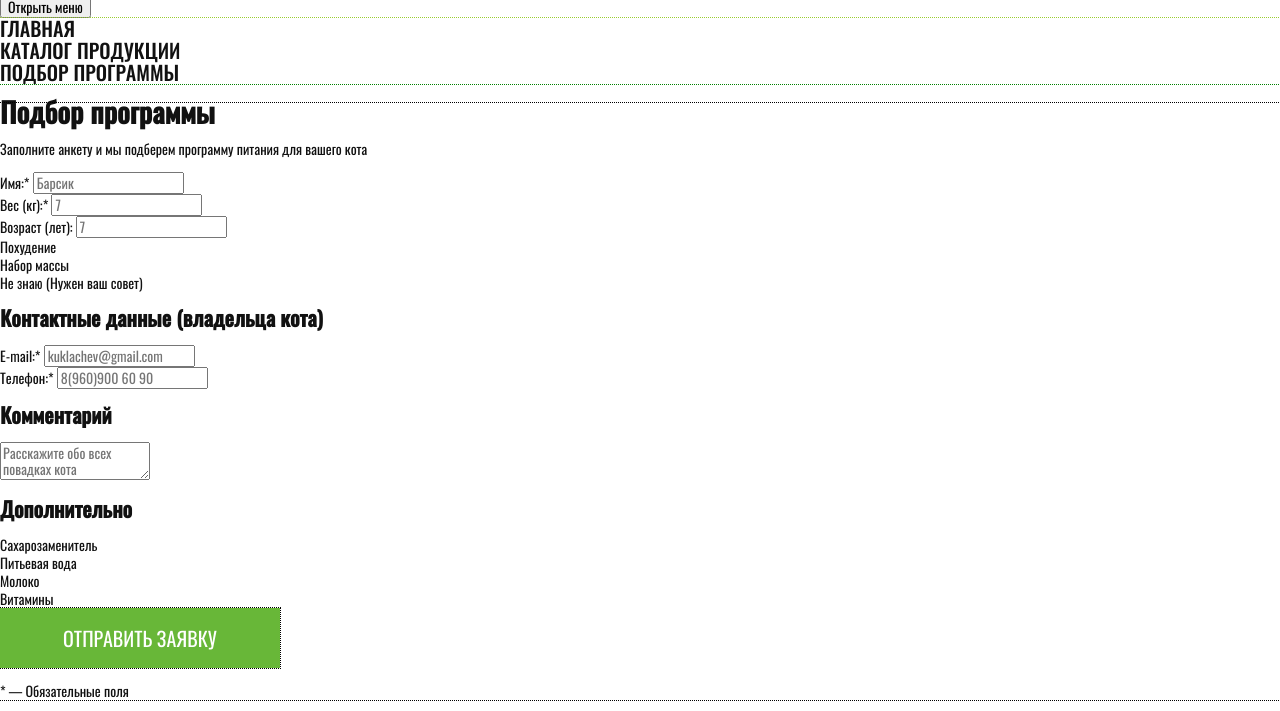
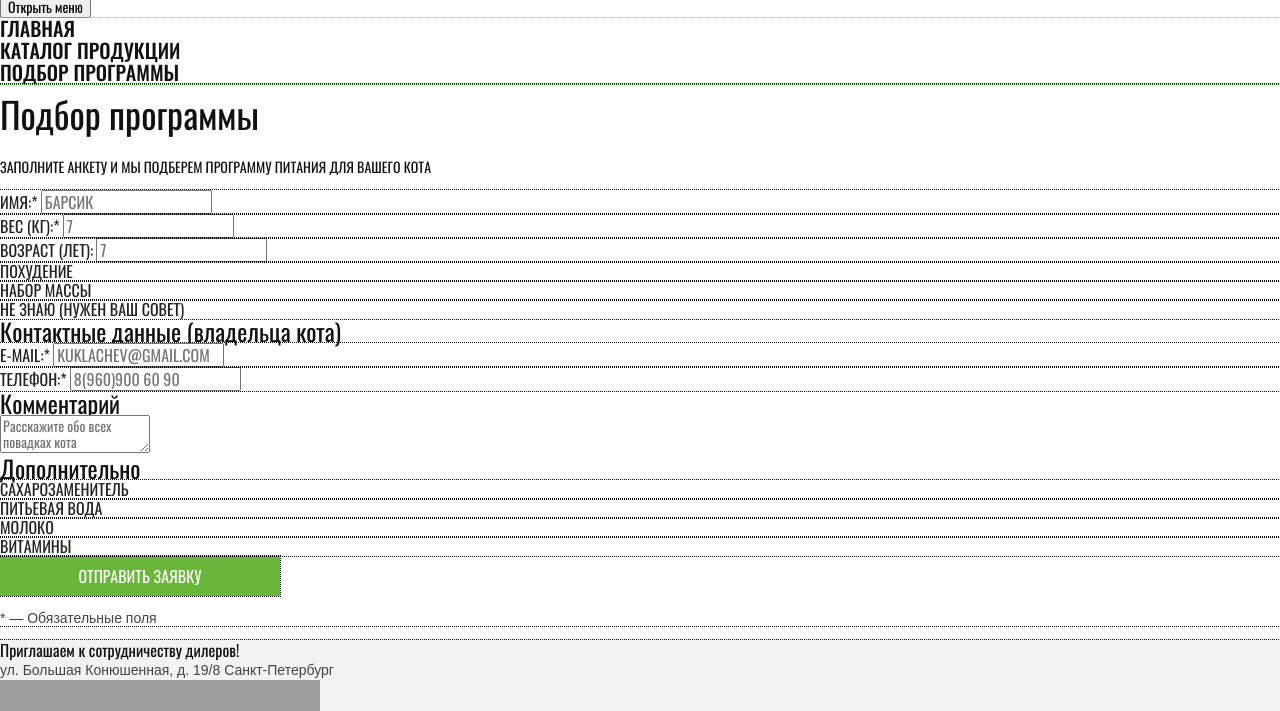
Before and after one commit to kark0n/319553-cat-energy, a website: page source/form.html in a window 1280 px wide. Shown: the part 45-756 px from the top of the page. Drawn offline with nearby package versions, Linux system fonts and the light colour scheme; files that its build step writes are made by us from their sources; grey boxes are pictures that could not be loaded.

Commit message:
шрифты блоков формы

```diff
--- a/source/form.html
+++ b/source/form.html
@@ -46,21 +46,21 @@
           </div>
         </div>
         <div class="form-program__wrap">
-          <div class="form-program__input-wrap">
+          <div class="form-program__input-wrap text-radio">
             <input class="visually-hidden" id="slim" type="radio" name="program" value="slim" checked>
-            <label for="slim">Похудение</label>
+            <label class= "text-radio__label" for="slim">Похудение</label>
           </div>
-          <div class="form-program__input-wrap">
+          <div class="form-program__input-wrap text-radio">
             <input class="visually-hidden" id="pro" type="radio" name="program" value="pro">
-            <label for="pro">Набор массы</label>
+            <label class= "text-radio__label" for="pro">Набор массы</label>
           </div>
-          <div class="form-program__input-wrap">
+          <div class="form-program__input-wrap text-radio">
             <input class="visually-hidden" id="unknown" type="radio" name="program" value="unknown">
-            <label for="unknown">Не знаю (Нужен ваш совет)</label>
+            <label class= "text-radio__label" for="unknown">Не знаю (Нужен ваш совет)</label>
           </div>
         </div>
         <div class="form-program__wrap form-program__wrap--titled">
-          <h2 class="form-program__title">Контактные данные (владельца кота)</h2>
+          <h2 class="form-program__sub-title">Контактные данные (владельца кота)</h2>
           <div class="form-program__input-wrap text-input">
             <label class="text-input__label" for="email">E-mail:*</label>
             <input class="text-input__input" id="email" type="email" placeholder="kuklachev@gmail.com">
@@ -72,29 +72,29 @@
         </div>
 
         <div class="form-program__wrap form-program__wrap--titled">
-          <h2 class="form-program__title">Комментарий</h2>
+          <h2 class="form-program__sub-title">Комментарий</h2>
           <textarea class="form-program__textarea" name="comment" placeholder="Расскажите обо всех повадках кота"></textarea>
         </div>
 
         <div class="form-program__wrap form-program__wrap--titled">
-          <h2 class="form-program__title">Дополнительно</h2>
-          <div class="form-program__input-wrap">
+          <h2 class="form-program__sub-title">Дополнительно</h2>
+          <div class="form-program__input-wrap text-checkbox">
             <input class="visually-hidden" id="sweetener" type="checkbox" name="sweetener" checked>
-            <label for="sweetener">Сахарозаменитель</label>
+            <label class="text-checkbox__label" for="sweetener">Сахарозаменитель</label>
           </div>
-          <div class="form-program__input-wrap">
+          <div class="form-program__input-wrap text-checkbox">
             <input class="visually-hidden" id="water" type="checkbox" name="water">
-            <label for="water">Питьевая вода</label>
+            <label class="text-checkbox__label" for="water">Питьевая вода</label>
           </div>
-          <div class="form-program__input-wrap">
+          <div class="form-program__input-wrap text-checkbox">
             <input class="visually-hidden" id="milk" type="checkbox" name="milk">
-            <label for="milk">Молоко</label>
+            <label class="text-checkbox__label" for="milk">Молоко</label>
           </div>
-          <div class="form-program__input-wrap">
+          <div class="form-program__input-wrap text-checkbox">
             <input class="visually-hidden" id="vitamins" type="checkbox" name="vitamins">
-            <label for="vitamins">Витамины</label>
+            <label class="text-checkbox__label" for="vitamins">Витамины</label>
           </div>
-          <button class="button form-program__button" type="submit">Отправить заявку</button>
+          <button class="button button--form-program" type="submit">Отправить заявку</button>
           <p class="form-program__note">* — Обязательные поля</p>
         </div>
       </form>
--- a/source/sass/button.scss
+++ b/source/sass/button.scss
@@ -37,3 +37,8 @@
   line-height: 20px;
   padding: 10px 0;
 }
+.button--form-program {
+  font-size: 16px;
+  line-height: 20px;
+  padding: 10px 0;
+}
--- a/source/sass/form-program.scss
+++ b/source/sass/form-program.scss
@@ -1,3 +1,21 @@
 .form-program {
   outline: 1px dotted black;
 }
+.form-program__title {
+  @include title-font;
+}
+.form-program__descr {
+  text-transform: uppercase;
+}
+.form-program__sub-title {
+  @include title-font;
+  font-size: 24px;
+  line-height: 24px;
+  color: $black1;
+}
+.form-program__note {
+  font-size: 14px;
+  line-height: 16px;
+  font-family: $font-second;
+  color: $black4;
+}
--- a/source/sass/style.scss
+++ b/source/sass/style.scss
@@ -24,3 +24,5 @@
 @import "products-promo.scss";
 @import "form-program.scss";
 @import "text-input.scss";
+@import "text-radio.scss";
+@import "text-checkbox.scss";
--- /dev/null
+++ b/source/sass/text-checkbox.scss
@@ -0,0 +1,9 @@
+.text-checkbox {
+  outline: 1px dotted black;
+}
+.text-checkbox__label {
+  font-size: 16px;
+  line-height: 18px;
+  color: $black2;
+  text-transform: uppercase;
+}
--- a/source/sass/text-input.scss
+++ b/source/sass/text-input.scss
@@ -1,3 +1,15 @@
-.form-program {
+.text-input {
   outline: 1px dotted black;
 }
+.text-input__label {
+  font-size: 16px;
+  line-height: 18px;
+  color: $black2;
+  text-transform: uppercase;
+}
+.text-input__input {
+  font-size: 16px;
+  line-height: 18px;
+  color: $black4;
+  text-transform: uppercase;
+}
--- /dev/null
+++ b/source/sass/text-radio.scss
@@ -0,0 +1,9 @@
+.text-radio {
+  outline: 1px dotted black;
+}
+.text-radio__label {
+  font-size: 16px;
+  line-height: 18px;
+  color: $black2;
+  text-transform: uppercase;
+}
```
